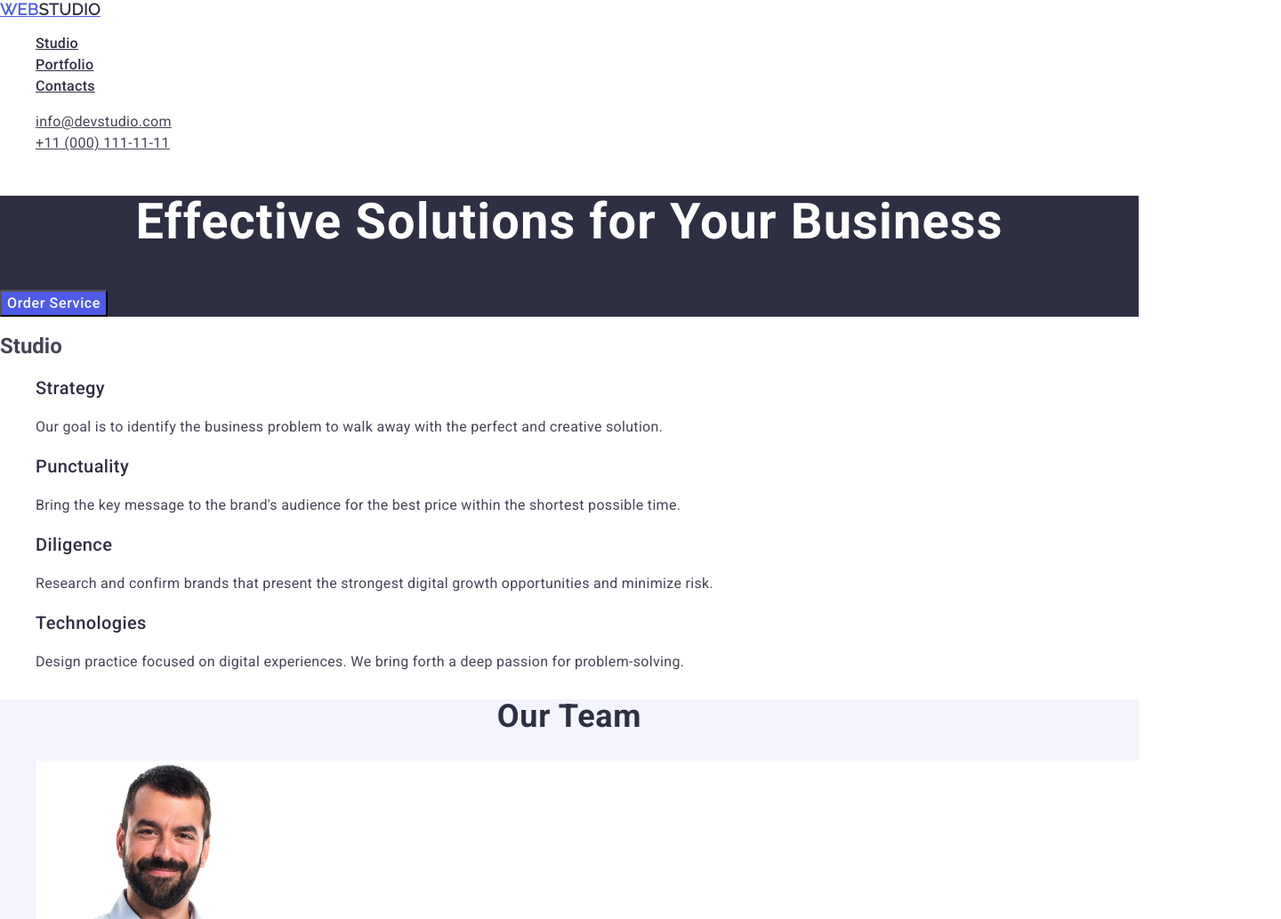
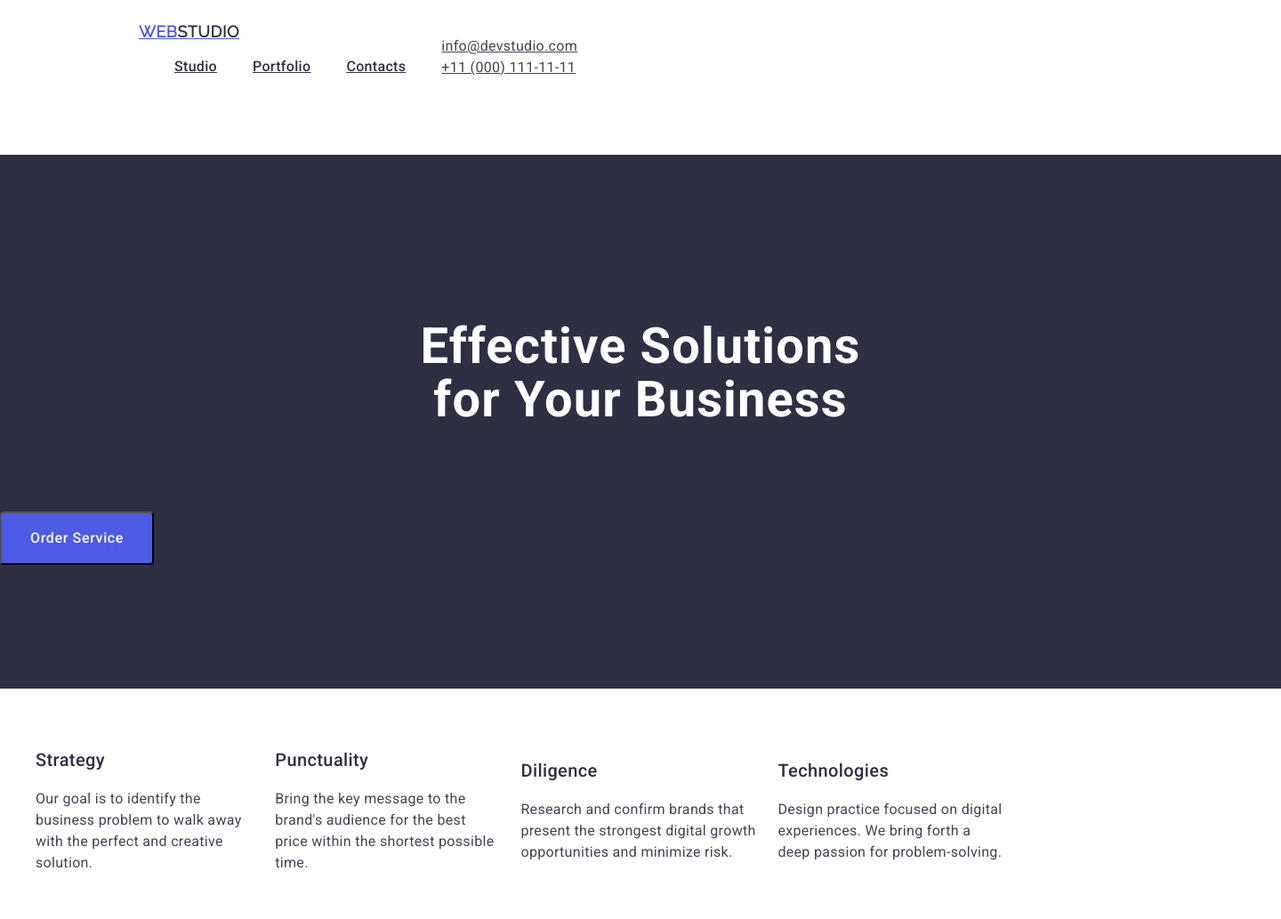
Before and after one commit to katrin-troyan/goit-markup-hw-03, a plain HTML site: page index.html in a window 1280 px wide. Shown: the top 1033 px of the page at 89% size, 1440 px wide, since content can reach past the window. Drawn offline with nearby package versions, Linux system fonts and the light colour scheme.

Commit message:
add index file

```diff
--- a/css/styles.css
+++ b/css/styles.css
@@ -1,3 +1,9 @@
+*,
+*::before,
+*::after {
+    box-sizing: border-box;}
+
+
 body {
     font-family: "Roboto", sans-serif;
     background-color: #FFFFFF;
@@ -5,9 +11,29 @@ body {
 
 }
 
+.container {
+    max-width: auto;
+    padding-left: auto;
+    padding-right: auto;
+    margin-left: auto;
+    margin-right: auto;
+}
 
 ul {
     list-style-type: none;
+}
+
+.header .container {
+    display: flex;
+    align-items: center;
+    justify-content: flex-start;
+    flex-direction: row;
+}
+
+.header{
+    padding: 24px 156px;
+    margin: 0;
+
 }
 
 .logo {
@@ -18,6 +44,11 @@ ul {
     letter-spacing: 0.03em;
     text-transform: uppercase;
     color: #4d5ae5;
+    display: flex;
+    align-items: center;
+    justify-content: flex-start;
+    flex-direction: row;
+    gap: 0px;
 }
 
 .accent {
@@ -27,6 +58,14 @@ ul {
     letter-spacing: 0.03em;
     text-transform: uppercase;
     color: #2e2f42;
+}
+
+.menu {
+    display: flex;
+    align-items: flex-start;
+    justify-content: flex-start;
+    flex-direction: row;
+    gap: 40px;
 }
 
 .link {
@@ -52,29 +91,35 @@ ul {
     letter-spacing: 0.02em;
     font-style: normal;
     color: #434455;
+
 }
 
-.contacts .contacts-mailto {
+.contacts-list {
     font-weight: 400;
     font-size: 16px;
     line-height: 1.5;
     letter-spacing: 0.02em;
     font-style: normal;
     color: #434455;
+    display: flex;
+    flex-direction: row;
+    gap: 40px;
 }
 
-.contacts .contacts-mailto:hover {
+.contacts .contacts-list:hover {
     color: #404bbf;
 }
 
-.contacts .contacts-mailto:focus {
+.contacts .contacts-list:focus {
     color: #404bbf;
 }
 
 
 .page {
+    width: 1440px;
+    height: 600px;
     background: #2e2f42;
-}
+        }
 
 .page-title {
     font-weight: 700;
@@ -83,7 +128,9 @@ ul {
     letter-spacing: 0.02em;
     text-align: center;
     color: #fff;
+    padding: 186px 472px 48px;
 }
+
 
 .button {
     font-family: "Roboto", sans-serif;
@@ -94,6 +141,14 @@ ul {
     color: #fff;
     background: #4d5ae5;
     cursor: pointer;
+    border-radius: 4px;
+    padding: 16px 32px;
+    display: flex;
+    align-items: flex-start;
+    justify-content: flex-start;
+    flex-direction: row;
+    gap: 10px;
+
 }
 
 .button:hover {
@@ -102,6 +157,18 @@ ul {
 
 .button:focus {
     background-color: #404BBF;
+}
+
+.studio-menu{
+    display: flex;
+    align-items: center;
+    justify-content: center;
+    flex-direction: row;
+    gap: 24px;
+    width: 1128px;
+    height: 104px;
+    padding-top: 120px;
+    padding-bottom: 120px;
 }
 
 .studio-title {
@@ -121,6 +188,15 @@ ul {
 
 .team {
     background-color: #F4F4FD;
+    padding-bottom: 120px;
+}
+
+.team-menu {
+    display: flex;
+    align-items: center;
+    justify-content: center;
+    flex-direction: row;
+    gap: 24px;
 }
 
 .team-page {
@@ -131,6 +207,8 @@ ul {
     text-align: center;
     text-transform: capitalize;
     color: #2e2f42;
+    padding-top: 120px;
+    padding-bottom: 72px;
 }
 
 .team-mark {
@@ -163,6 +241,19 @@ ul {
     text-align: center;
     text-transform: capitalize;
     color: #2e2f42;
+    padding-top: 120px;
+    padding-bottom: 72px;
+}
+
+.portfolio-menu {
+    display: flex;
+    align-items: center;
+    justify-content: center;
+    flex-direction: row;
+    flex-wrap: wrap;
+    gap: 24px;
+    padding-bottom: 120px;
+    width: calc((100% - 24px) / 2);
 }
 
 
@@ -184,6 +275,13 @@ ul {
 
 .footer-page {
     background: #2e2f42;
+    width: 1440px;
+    height: 312px;
+    display: flex;
+        align-items: center;
+        justify-content: flex-start;
+        flex-direction: row;
+        gap: 0px;
 }
 
 .footer-logo{
@@ -194,6 +292,8 @@ ul {
     letter-spacing: 0.03em;
     text-transform: uppercase;
     color: #4d5ae5;
+    padding-top: 100px;
+    padding-left: 156px;
 }
 
 .footer-accent {
@@ -203,6 +303,7 @@ ul {
     letter-spacing: 0.03em;
     text-transform: uppercase;
     color: #f4f4fd;
+
 }
 
 .footer-text {
@@ -211,4 +312,9 @@ ul {
     line-height: 1.5;
     letter-spacing: 0.02em;
     color: #f4f4fd;
+    padding-top: 16px;
+    padding-left: 156px;
+    padding-right: 1020px;
+    padding-bottom: 100px;
+
 }
--- a/index.html
+++ b/index.html
@@ -1,6 +1,7 @@
 <!DOCTYPE html>
 <html lang="en">
 <head>
+    <link href="https://cdnjs.cloudflare.com/ajax/libs/modern-normalize/3.0.1/modern-normalize.min.css">
     <link rel="preconnect" href="https://fonts.googleapis.com">
     <link rel="preconnect" href="https://fonts.gstatic.com" crossorigin>
     <link rel="stylesheet" href="https://cdnjs.cloudflare.com/ajax/libs/modern-normalize/3.0.1/modern-normalize.min.css">
@@ -12,12 +13,13 @@
     <title>Document</title>
 </head>
 <body>
-    <header>
+    <header class="header">
+        <div class="container">
             <nav>
             <a href="./index.html" class="logo">
                 Web<span class="accent">Studio</span>
             </a>
-            <ul>
+            <ul class="menu">
               <li><a href="./index.html" class="link">Studio</a></li>
               <li><a href="" class="link">Portfolio</a></li>
               <li><a href="" class="link">Contacts</a></li>
@@ -26,22 +28,25 @@
             <address class="contacts">
             <ul>
                 <li>
-                    <a class="contacts-mailto" href="mailto:info@devstudio.com">info@devstudio.com</a>
+                    <a class="contacts-list" href="mailto:info@devstudio.com">info@devstudio.com</a>
                 </li>
                 <li>
-                    <a class="contacts-mailto" href="tel:+110001111111">+11 (000) 111-11-11</a>
+                    <a class="contacts-list" href="tel:+110001111111">+11 (000) 111-11-11</a>
                 </li>
             </ul>
             </address>
+        </div>
     </header>
     <main>
         <section class="page">
+            <div class="container">
                 <h1 class="page-title">Effective Solutions for Your Business</h1>
                 <button type="button" class="button">Order Service</button>
+            </div>
         </section>
         <section>
-            <h2 id="Studio">Studio</h2>
-            <ul>
+            <div class="container">
+                <ul class="studio-menu">
                 <li>
                     <h3 class="studio-title">Strategy</h3>
                         <p class="studio-list">Our goal is to identify the business problem to walk away with the perfect and creative solution. </p>
@@ -59,10 +64,12 @@
                         <p class="studio-list">Design practice focused on digital experiences. We bring forth a deep passion for problem-solving.</p>
                 </li>
                 </ul>
+            </div>
         </section>
         <section class="team">
+            <div class="container">
                 <h2 class="team-page">Our Team</h2>
-                <ul>
+                    <ul class="team-menu">
                     <li class="team-mark">
                         <img src="./images/img-3.jpg" alt="Mark Guerrero" width="264" />
                         <h3 class="team-title">Mark Guerrero</h3>
@@ -84,10 +91,12 @@
                             <p class="team-list">UI Designer</p>
                     </li>
                     </ul>
+            </div>
         </section>
         <section>
+            <div class="container">
                 <h2 id="Portfolio" class="portfolio">Our Portfolio</h2>
-                <ul>
+                    <ul class="portfolio-menu">
                     <li>
                         <img src="./images/portfolio/img-5.jpg" alt="Banking App" width="360" />
                         <h3 class="portfolio-title">Banking App</h3>
@@ -119,13 +128,15 @@
                             <p class="portfolio-list">Marketing</p>
                     </li>
                     </ul>
-
+            </div>
         </section>
     </main>
     <footer class="footer-page">
+        <div class="container">
             <a href="./index.html" class="footer-logo">Web<span class="footer-accent">Studio</span>
             </a>
             <p class="footer-text">Increase the flow of customers and sales for your business with digital marketing & growth solutions.</p>
+        </div>
     </footer>
 </body>
 </html>
```
Lines whose indentation alone changed are shown as unchanged.
